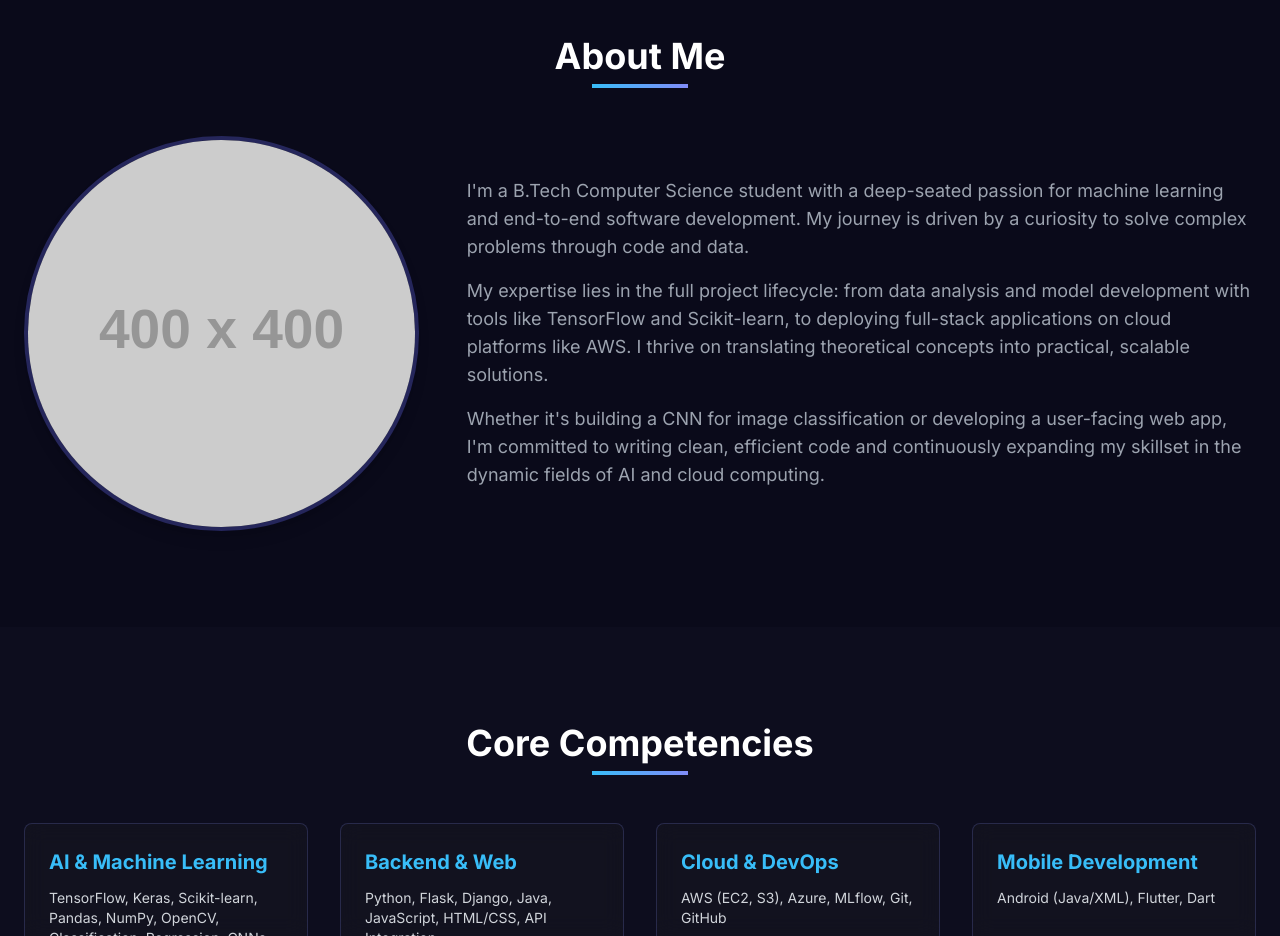
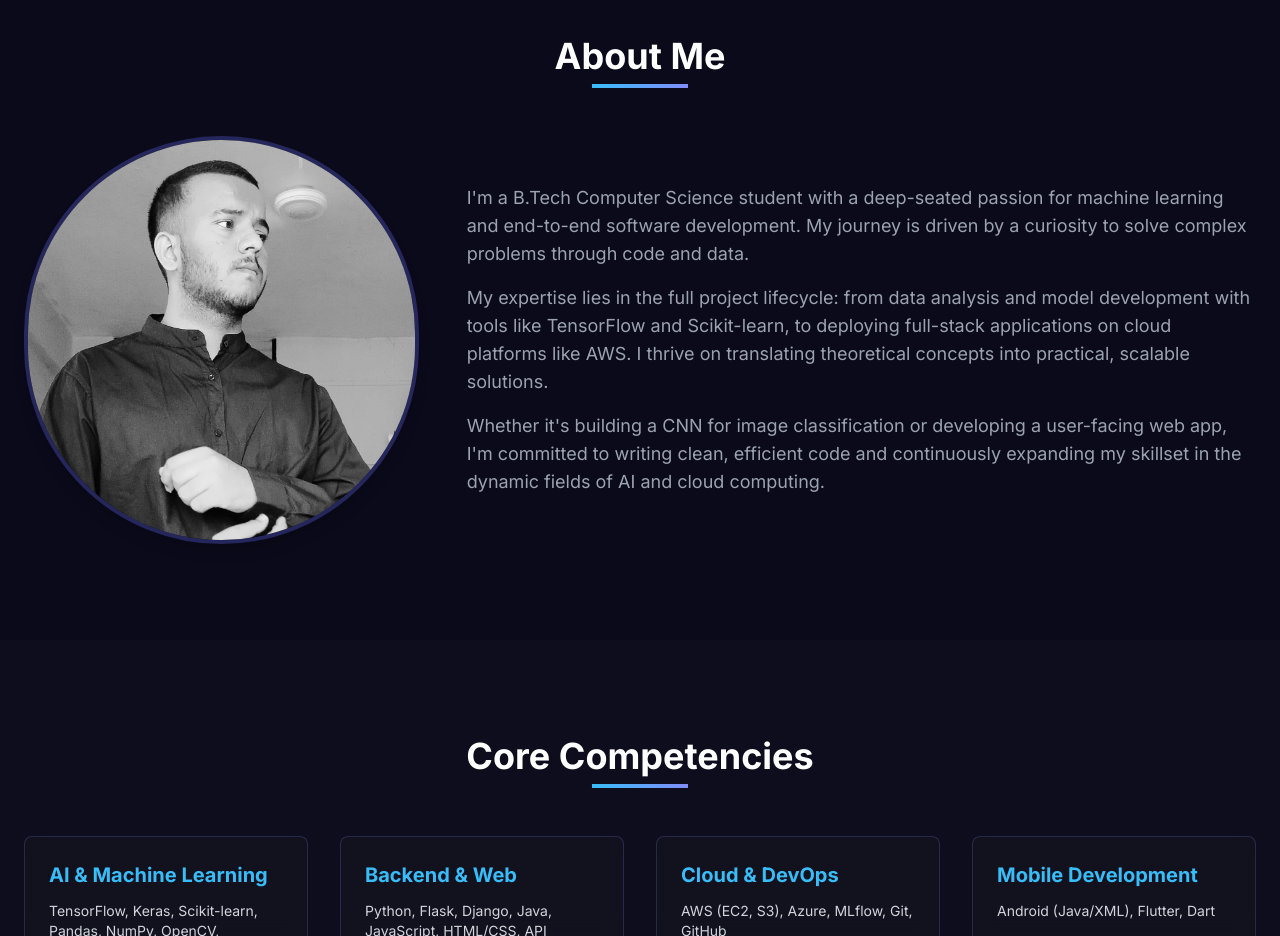
Before and after one commit to pratham2025/pratham2025.github.io, a plain HTML site: page index.html in a window 1280 px wide. Shown: the part 940-1876 px from the top of the page. Drawn offline with nearby package versions, Linux system fonts and the light colour scheme; placeholder pictures from the web are drawn by us.

Commit message:
Update index.html

```diff
--- a/index.html
+++ b/index.html
@@ -150,7 +150,7 @@
                 </div>
                 <div class="flex flex-col md:flex-row items-center gap-12">
                     <div class="md:w-1/3 reveal">
-                        <img src="https://placehold.co/400x400/0a0a1a/818cf8?text=PP" alt="Prathmesh Patil" class="rounded-full shadow-lg border-4 border-indigo-500/30">
+                        <img src="my_photo.JPG" alt="Prathmesh Patil" class="rounded-full shadow-lg border-4 border-indigo-500/30">
                     </div>
                     <div class="md:w-2/3 text-lg text-gray-400 reveal" style="transition-delay: 200ms;">
                         <p class="mb-4">
```
